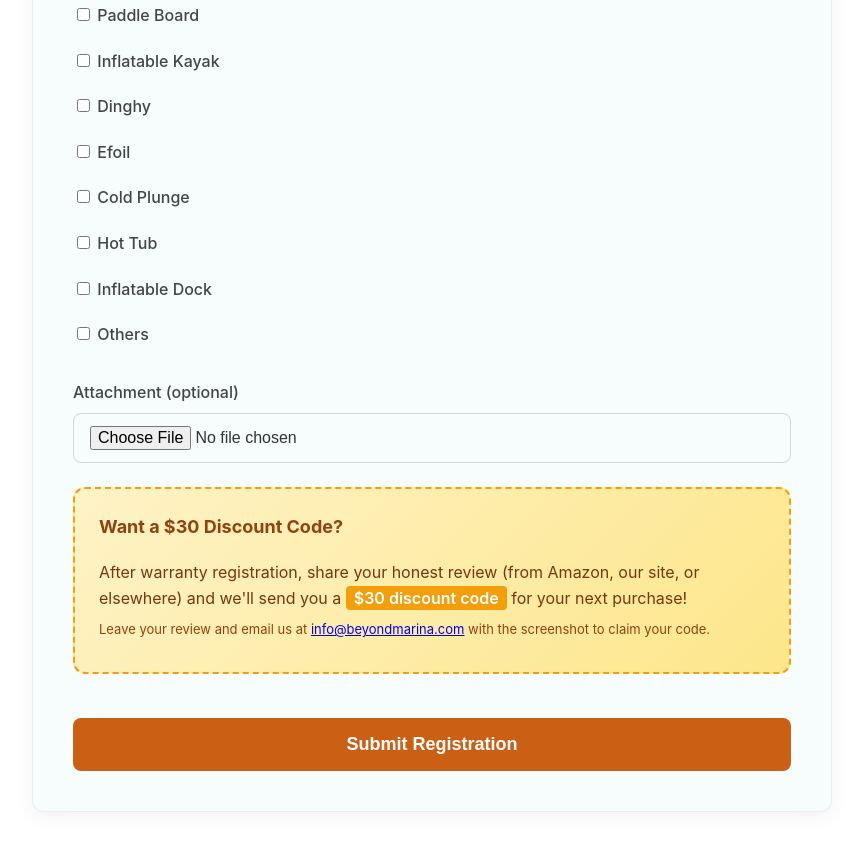
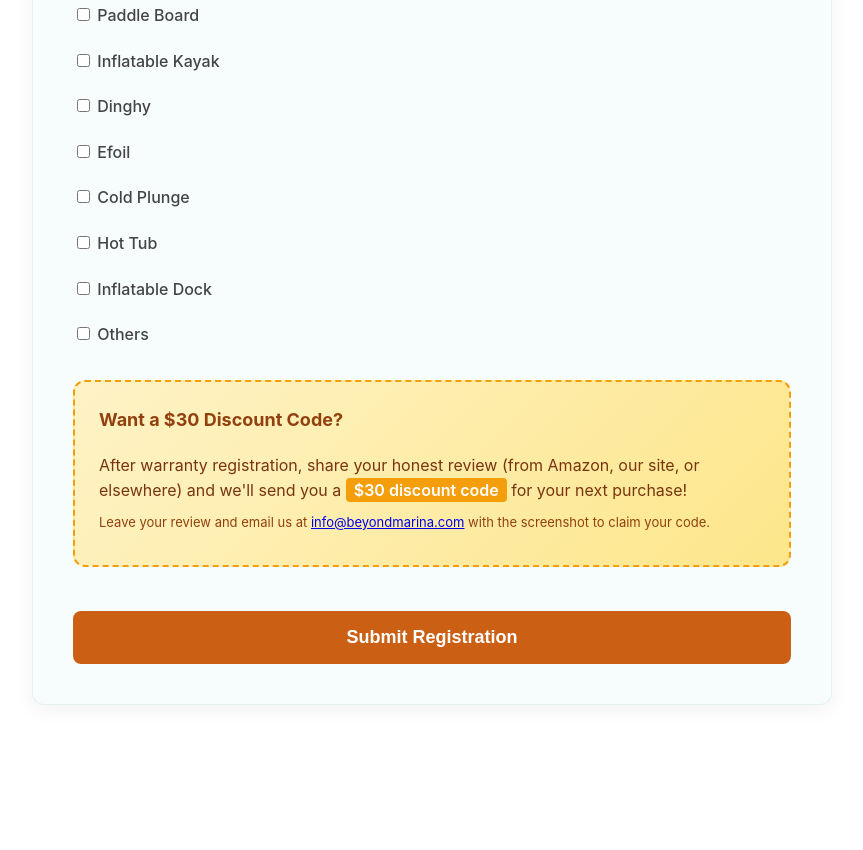
Before and after one commit to jenny6274/beyond-marina-warranty, a plain HTML site: page index.html in a window 1280 px wide. Shown: the part 931-1781 px from the top of the page, without its empty margins (208-1071 px from the left). After the commit the page ends 1716 px from the top, so only its background shows below. Drawn offline with Linux system fonts and the light colour scheme.

Commit message:
Remove attachment field, separate discount code claim

```diff
--- a/index.html
+++ b/index.html
@@ -483,12 +483,6 @@
       <label><input type="checkbox" name="products[]" value="Others"> Others</label>
     </div>
 
-    <!-- 附件上传（可选） -->
-    <div class="form-field" style="margin-top: 24px;">
-      <label for="attachment">Attachment (optional)</label>
-      <input type="file" id="attachment" name="attachment" accept="image/*,.pdf">
-    </div>
-
     <!-- Bonus 奖励区域 -->
     <div class="bonus-section">
       <h3>Want a $30 Discount Code?</h3>
```
